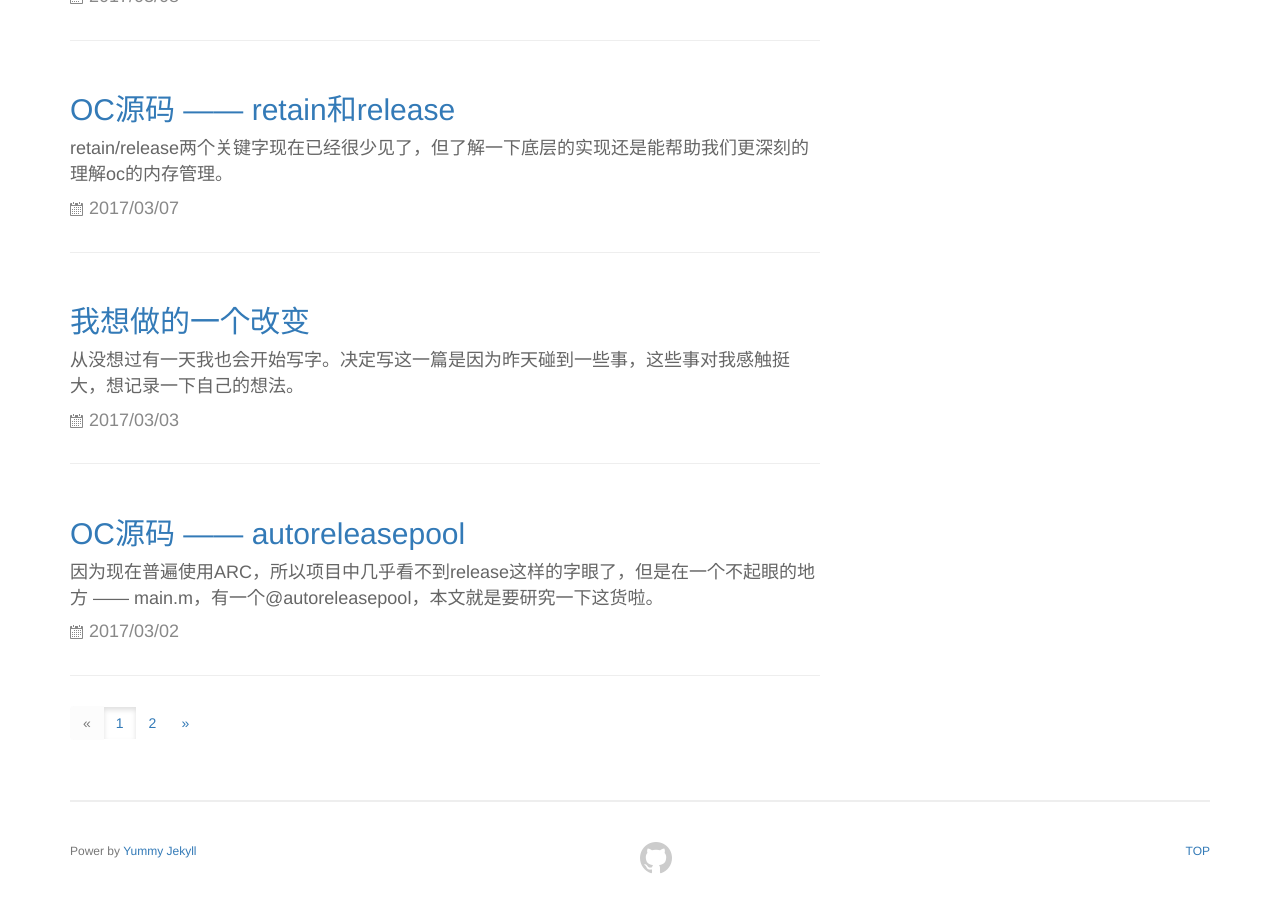
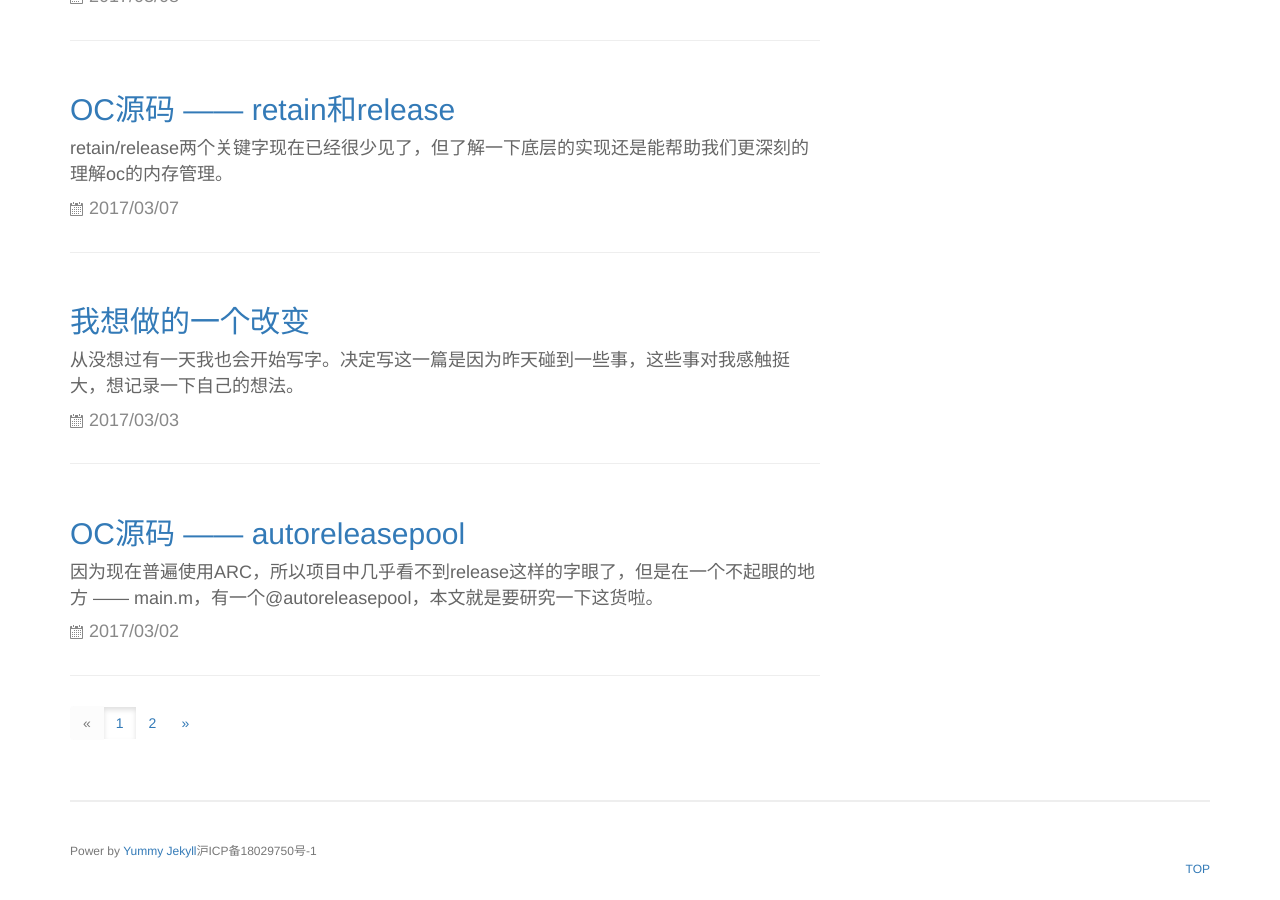
Before and after one commit to HavenZhu/HavenZhu.github.io, a Jekyll site: the page built from index.html, in a window 1280 px wide and 900 px high, scrolled down 1806 px. Built offline with Jekyll 4.4.1, drawn with Linux system fonts in a browser that asks for light colours; a script that is not in the unit is left out; the list of posts is cut into pages by our own code.

Commit message:
添加备案信息

```diff
--- a/_includes/footer.html
+++ b/_includes/footer.html
@@ -8,9 +8,10 @@
             Power by <a href="https://github.com/DONGChuan/Yummy-Jekyll">Yummy Jekyll</a>
         </div>
 
-        <a href="https://github.com/DONGChuan" target="_blank" aria-label="view source code">
-            <span class="mega-octicon octicon-mark-github" title="GitHub"></span>
-        </a>
+
+        <div class="site-footer-remark">
+            沪ICP备18029750号-1
+        </div>
 
         <div class="pull-right">
             <a href="javascript:window.scrollTo(0,0)" >TOP</a>
```
Also changed, not shown: 1 other file.
